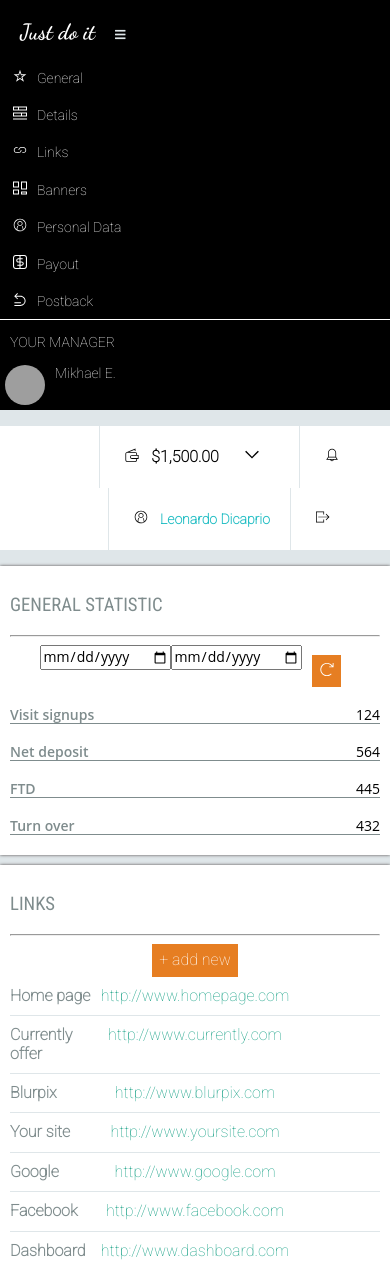
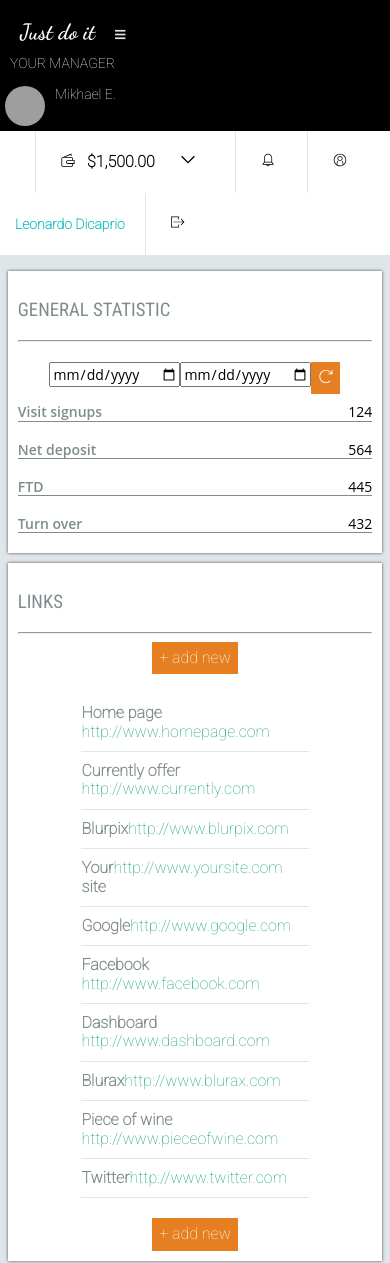
Before and after one commit to awi-source/solo-project, a website: page index.html in a window 390 px wide. Shown: the top 1263 px of the page. Drawn offline with Linux system fonts and the light colour scheme; grey boxes are pictures that could not be loaded.

Commit message:
still working on rwd

```diff
--- a/index.html
+++ b/index.html
@@ -11,12 +11,12 @@
 </head>
 <body>
 
-    <div class="container">
+    <div class="container-fluid">
         <div class="row">
            <div class="col col-12 col-md-2">
                 <aside>
                     <span class="logo">Just do it</span><i class="fas fa-bars"></i>
-                    <ul>
+                    <ul class="side-menu">
                         <li><a href="#"><img src="images\icons\general.svg" class="side-icon" height="10px" width="10px"><span>General</span></a></li>
                         <li><a href="#"><img src="images\icons\details.svg" class="side-icon" height="10px" width="10px"><span>Details</span></a></li>
                         <li><a href="#"><img src="images\icons\links.svg" class="side-icon" height="10px" width="10px"><span>Links</span></a></li>
@@ -39,7 +39,7 @@
                         <li><button class="transparent left"><img src="images\icons\wallet.svg" class="top-icon" height="10px" width="10px"></button></li>
                         <li><span class="amount"><strong>$1,500.00</strong></span></li>
                         <li><button class="transparent"><img src="images\icons\arrow-down.svg" class="top-icon" height="10px" width="10px"></button></li>
-                        <li><button class="transparent left"><img src="images\icons\notification.svg" class="top-icon" height="10px" width="10px"></li>
+                        <li><button class="transparent left"><img src="images\icons\notification.svg" class="top-icon notification" height="10px" width="10px"></li>
                         <li><button class="transparent left"><img src="images\icons\profile.svg" class="top-icon" height="10px" width="10px"></button></li>
                         <li><span class="name">Leonardo Dicaprio</span></li>
                         <li><button class="transparent left"><img src="images\icons\quit.svg" class="top-icon" height="10px" width="10px"></button></li>
@@ -47,7 +47,7 @@
                     </nav>
 
             <section class="statistics">
-                <div class="section-container">
+                <div class="section-wrapper">
                 <h3 class="section-title">GENERAL STATISTIC</h3>
                 <hr>
                 <form>
@@ -83,7 +83,7 @@
                     <h3 class="section-title">links</h3>
                     <hr>
                     <div class="btn-box">
-                      <button class="orange d-block m-auto">+ add new</button>
+                      <button class="orange d-block m-auto mt-20">+ add new</button>
                     </div>
 
                     <div class="container">
@@ -187,5 +187,7 @@
 
         </div>
     </div>
+
+    <script src="js/script.js"></script>
 </body>
 </html>
--- a/js/script.js
+++ b/js/script.js
@@ -0,0 +1,7 @@
+function toggleMenu() {
+    document.querySelector('.side-menu').classList.toggle('visible');
+  }
+  document.querySelector('.fa-bars').addEventListener('click', function(e) {
+    e.preventDefault();
+    toggleMenu()
+  });
--- a/sass/components/_buttons.scss
+++ b/sass/components/_buttons.scss
@@ -11,10 +11,9 @@
     color: white;
     border: none;
     padding: 7px;
-    margin: 10px;
+    // margin: 10px;
     font-family: $font-main;
     font-weight: 500;
-
 }
 .refresh{
     filter: invert(1);
--- a/sass/sections/_general-statistics.scss
+++ b/sass/sections/_general-statistics.scss
@@ -1,8 +1,9 @@
 .statistics{
     background-color: white;
     padding: 10px;
-    margin-top: 10px;
+    margin: 10px auto;
     box-shadow: 0 0 3px rgb(80, 72, 72);
+    max-width: 96%;
 }
 .results .container{
    margin: auto;
@@ -26,6 +27,7 @@
     justify-content: center;
     font-family: $paragraph-font;
     font-size: 14px;
+    margin-top: 20px;
 }
 .statistics form input{
     max-height: 25px;
--- a/sass/sections/_links.scss
+++ b/sass/sections/_links.scss
@@ -1,13 +1,19 @@
 .links{
     background-color: white;
     padding: 10px;
-    margin-top: 10px;
+    margin: 10px auto;
     box-shadow: 0 0 3px rgb(80, 72, 72);
+    max-width: 96%;
+}
+.links .container{
+    margin: 20px auto;
 }
 .links .container .row{
     display: flex;
     justify-content: center;
     padding: 10px 0;
+    max-width: 70%;
+    margin: auto;
 }
 .links .col{
     display: flex;
@@ -38,3 +44,11 @@
 .border-bottom:hover .btn-links{
     display: block;
 }
+// @media(max: 767px){
+//     .links .container .row{
+//        display: flex;
+//        flex-direction: row;
+//     .btn-links{
+//         justify-content: center;
+//     }
+//  }
--- a/sass/sections/_side-bar.scss
+++ b/sass/sections/_side-bar.scss
@@ -1,14 +1,11 @@
 aside{
-    // position: absolute;
     top: 0%;
     background-color: black;
-    // width: 15%;
     height: 100%;
     font-family: $font-main;
     font-size: 14px;
     padding-top: 20px;
     margin-left: 0px;
-
 }
 aside span{
     color: white;
@@ -29,12 +26,10 @@ aside a{
     padding: 10px 0px;
     width: 197px;
     border-left: 3px solid transparent;
-    // margin: 10px;
 }
 aside li{
     width: 100%;
     padding: 10px 0px;
-    // color: $background-color;
 }
 aside a:hover{
     border-left: 3px solid $button-color;
@@ -43,8 +38,6 @@ aside a:hover{
  aside li:hover{
     background-color: lighten(black, 20%);
 }
-
-
 .logo{
     padding: 20px;
     font-family: $font-logo;
@@ -53,6 +46,10 @@ aside a:hover{
 aside ul{
     border-bottom: 1px solid white;
     padding-left: 0px;
+    display: none;
+    &.visible{
+        display: block;
+    }
 }
 .assigned-manager{
     color: white;
@@ -78,3 +75,12 @@ aside ul{
     display: flex;
     flex-direction: row;
 }
+
+@media(max: 767px){
+   aside ul{
+       display: none;
+    //    &.visible{
+    //        display: block;
+    //    }
+   }
+}
--- a/sass/sections/_top-bar.scss
+++ b/sass/sections/_top-bar.scss
@@ -1,7 +1,5 @@
 nav{
-    position: fixed;
-    // margin-left: 800px;
-    // width: 100%;
+
     background-color: white;
     font-family: $font-main;
     padding: 0px;
@@ -14,6 +12,7 @@ nav .menu{
     flex-direction: row;
     justify-content: flex-end;
     align-items: center;
+    margin-top: 0%;
 }
 .name{
     font-size: 14px;
@@ -35,7 +34,14 @@ nav .menu{
 }
 
 @media (max-width: 767px){
+    nav{
+        position: fixed;
+    }
     nav .menu{
-        justify-content: center;
+        justify-content: left;
+        padding-left: 0px;
+    }
+    nav .notification{
+        padding-left: 0px;
     }
 }
```
Also changed, not shown: css/style.css, 1 other file.
